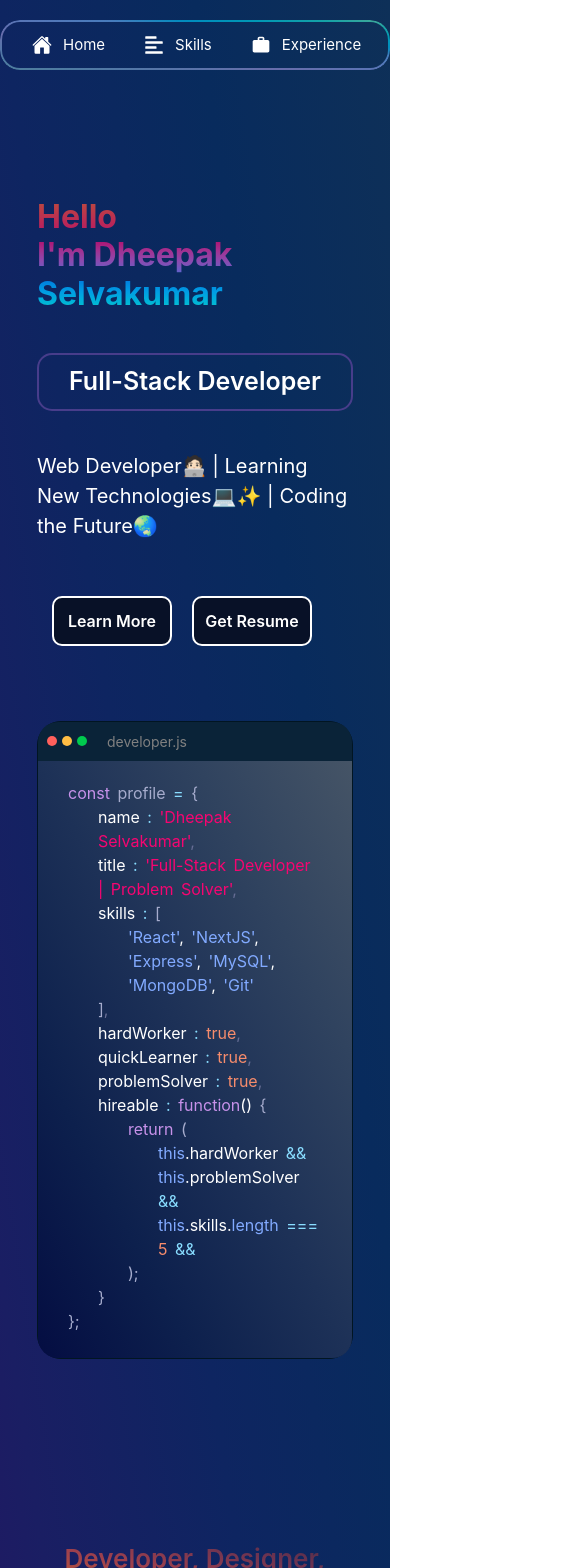
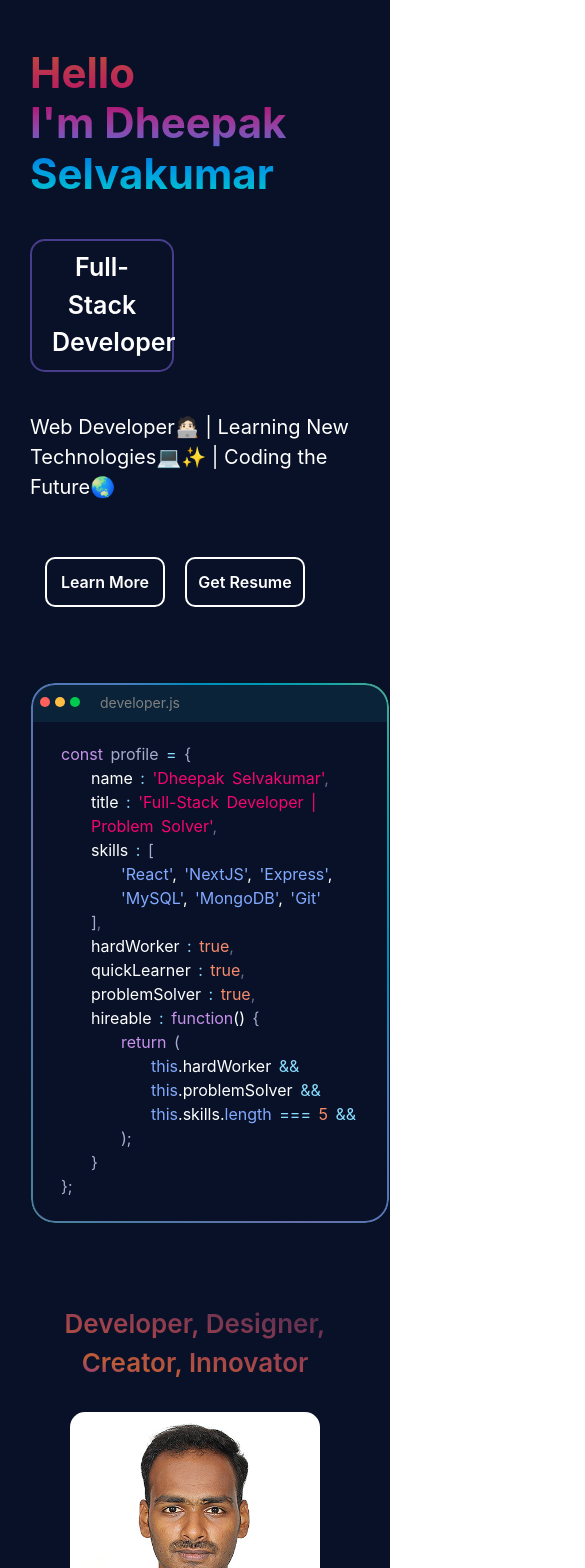
Before and after one commit to Dheepak-16/Portfolio, a React (Create React App) app: page / in a window 390 px wide. Shown: the top 1568 px of the page, 585 px wide, since content can reach past the window. Built offline with nearby package versions, Linux system fonts and the light colour scheme; the HTML template or start-up script is replaced by a standard one.

Commit message:
Mobile Responsive

```diff
--- a/src/App.css
+++ b/src/App.css
@@ -1,2 +1,4 @@
 .App{
-background-image: linear-gradient(to right top, #281263, #1a1e63, #0e2561, #082b5d, #0e3058);}
+/* background-image: linear-gradient(to right top, #281263, #1a1e63, #0e2561, #082b5d, #0e3058);} */
+background-color: #081127;
+}
--- a/src/components/Header.css
+++ b/src/components/Header.css
@@ -146,12 +146,34 @@ nav ul {
 }
 
 .card {
+  position: relative;
   width: 100%;
   background-color: #011522;
   border-radius: 24px !important;
   z-index: 1;
   --bs-card-border-color: #011522 !important;
+  overflow: hidden; /* important */
 }
+
+.card::before {
+  content: '';
+  position: absolute;
+  inset: 0;
+  border-radius: 24px;
+  padding: 2px;
+  background-image: linear-gradient(
+    to right top,
+    #4f7e9c, #4e7ba2, #5377a7, #5c73aa, #686dab,
+    #5f72b2, #5477b8, #477cbd, #008cbe, #0098b5,
+    #16a2a6, #4faa95
+  );
+  -webkit-mask: linear-gradient(#fff 0 0) content-box, linear-gradient(#fff 0 0);
+  mask: linear-gradient(#fff 0 0) content-box, linear-gradient(#fff 0 0);
+  -webkit-mask-composite: xor;
+  mask-composite: exclude;
+  pointer-events: none;
+}
+
 
 .tools {
   display: flex;
@@ -200,7 +222,8 @@ nav ul {
 
 .card__content {
   padding: 20px 30px 25px 30px;
-  background-image: linear-gradient(to right top, #040d42, #0d204d, #1d3157, #30435f, #455466);
+  /* background-image: linear-gradient(to right top, #040d42, #0d204d, #1d3157, #30435f, #455466); */
+  background-color: #081127;
   color: white;
   border-bottom-left-radius: 20px;
   border-bottom-right-radius: 20px;
@@ -220,16 +243,17 @@ nav ul {
 
 @media (max-width: 991px) {
   .hello {
-    font-size: 32px;
+    font-size: 42px;
   }
 
   .learning {
-    width: 100%;
+    width: 40%;
     text-align: center;
   }
 
   .name-cont {
     margin-bottom: 60px;
+    padding-top: 0px;
   }
 
   .but1 {
@@ -239,11 +263,16 @@ nav ul {
   }
 
   .homebar {
-    min-width: 90%;
+    min-width: 360px;
   }
 
-  nav ul {
-    gap: 15px;
-    font-size: 15px;
+  .homebar-cont{
+    display: none;
+  }
+  .cont1{
+    padding:  0px 0px 0px 30px;
+  }
+  .Header{
+    padding-bottom: 0px;
   }
 }
```
